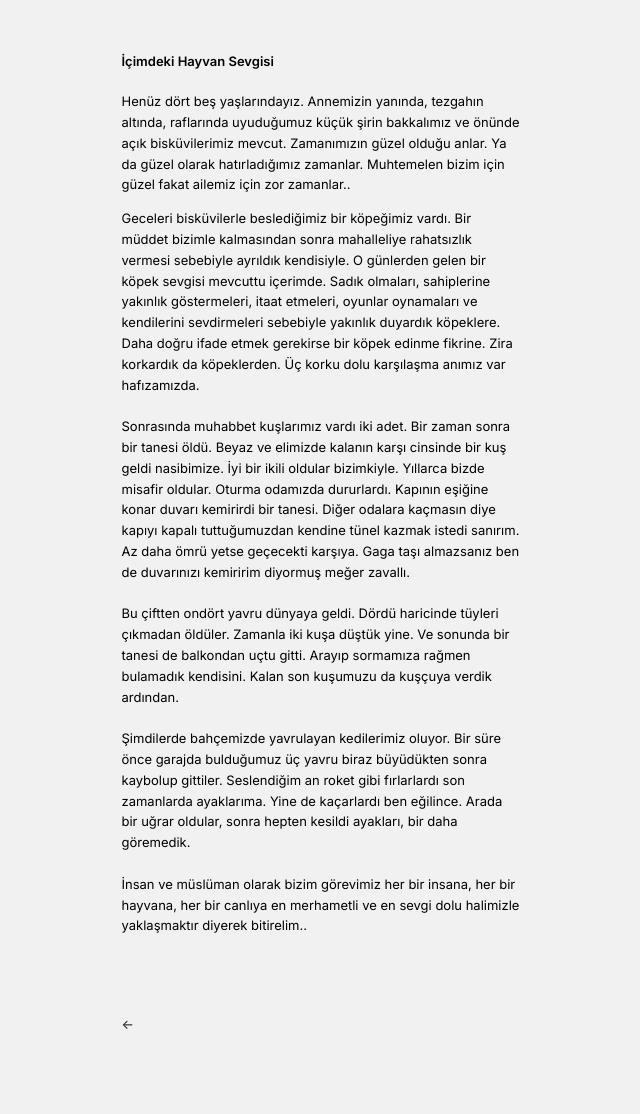
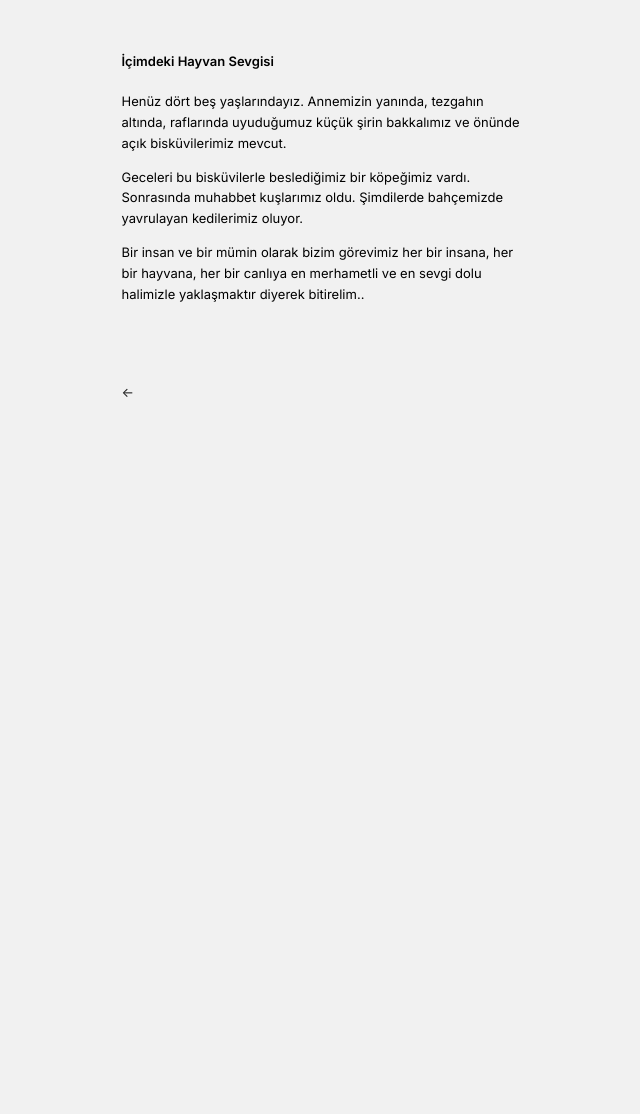
Before and after one commit to hayriartar/hayriartar.github.io, a Jekyll site: the page built from _posts/2017-10-03-icimdeki.md, in a window 1280 px wide. Shown: the whole page, without its empty margins (311-951 px from the left). Built offline with Jekyll 4.4.1, drawn with Linux system fonts in a browser that asks for light colours; after the commit the page ends 900 px from its top, so only the background shows below that.

Commit message:
Refactor content in İçimdeki Hayvan Sevgisi post

```diff
--- a/_posts/2017-10-03-icimdeki.md
+++ b/_posts/2017-10-03-icimdeki.md
@@ -4,24 +4,10 @@ title:  İçimdeki Hayvan Sevgisi
 date:   2017-10-03
 categories: [blog]
 ---
-Henüz dört beş yaşlarındayız. Annemizin yanında, tezgahın altında, raflarında uyuduğumuz küçük şirin bakkalımız ve önünde açık bisküvilerimiz mevcut. Zamanımızın güzel olduğu
-anlar. Ya da güzel olarak hatırladığımız zamanlar. Muhtemelen bizim için güzel fakat ailemiz için zor zamanlar..
+Henüz dört beş yaşlarındayız. Annemizin yanında, tezgahın altında, raflarında uyuduğumuz küçük şirin bakkalımız ve önünde açık bisküvilerimiz mevcut.
 
 
-Geceleri bisküvilerle beslediğimiz bir köpeğimiz vardı. Bir müddet bizimle kalmasından sonra mahalleliye rahatsızlık vermesi sebebiyle ayrıldık kendisiyle. O günlerden gelen bir
-köpek sevgisi mevcuttu içerimde. Sadık olmaları, sahiplerine yakınlık göstermeleri, itaat etmeleri, oyunlar oynamaları ve kendilerini sevdirmeleri sebebiyle yakınlık duyardık
-köpeklere. Daha doğru ifade etmek gerekirse bir köpek edinme fikrine. Zira korkardık da köpeklerden. Üç korku dolu karşılaşma anımız var hafızamızda.
-<br/><br/>
-Sonrasında muhabbet kuşlarımız vardı iki adet. Bir zaman sonra bir tanesi öldü. Beyaz ve elimizde kalanın karşı cinsinde bir kuş geldi nasibimize. İyi bir ikili oldular bizimkiyle.
-Yıllarca bizde misafir oldular.  Oturma odamızda dururlardı. Kapının eşiğine konar duvarı
-kemirirdi bir tanesi. Diğer odalara kaçmasın diye kapıyı kapalı tuttuğumuzdan kendine tünel kazmak istedi sanırım. Az daha ömrü yetse geçecekti karşıya. Gaga taşı
-almazsanız ben de duvarınızı kemiririm diyormuş meğer zavallı.
-<br/><br/>
-Bu çiftten ondört yavru dünyaya geldi.
-Dördü haricinde tüyleri çıkmadan öldüler. Zamanla iki kuşa düştük yine. Ve sonunda bir tanesi de balkondan uçtu gitti. Arayıp sormamıza rağmen bulamadık kendisini. Kalan son
-kuşumuzu da kuşçuya verdik ardından.
-<br/><br/>
-Şimdilerde bahçemizde yavrulayan kedilerimiz oluyor. Bir süre önce garajda bulduğumuz üç yavru biraz büyüdükten sonra kaybolup gittiler.
- Seslendiğim an roket gibi fırlarlardı son zamanlarda ayaklarıma. Yine de kaçarlardı ben eğilince. Arada bir uğrar oldular, sonra hepten kesildi ayakları, bir daha göremedik.
-<br/><br/>
-İnsan ve müslüman olarak bizim görevimiz her bir insana, her bir hayvana, her bir canlıya en merhametli ve en sevgi dolu halimizle yaklaşmaktır diyerek bitirelim..
+Geceleri bu bisküvilerle beslediğimiz bir köpeğimiz vardı. Sonrasında muhabbet kuşlarımız oldu. Şimdilerde bahçemizde yavrulayan kedilerimiz oluyor.
+
+
+Bir insan ve bir mümin olarak bizim görevimiz her bir insana, her bir hayvana, her bir canlıya en merhametli ve en sevgi dolu halimizle yaklaşmaktır diyerek bitirelim..
```
